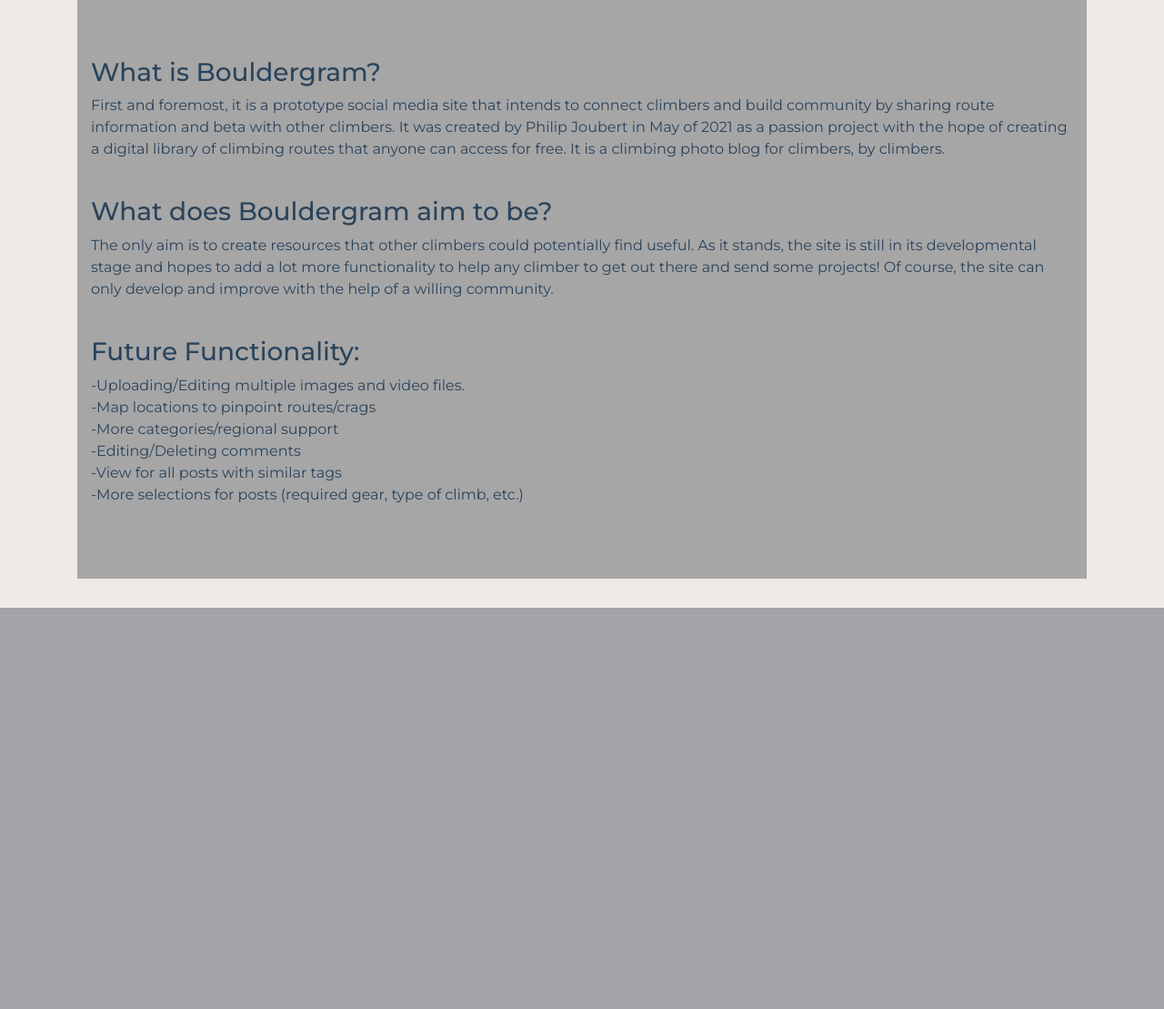
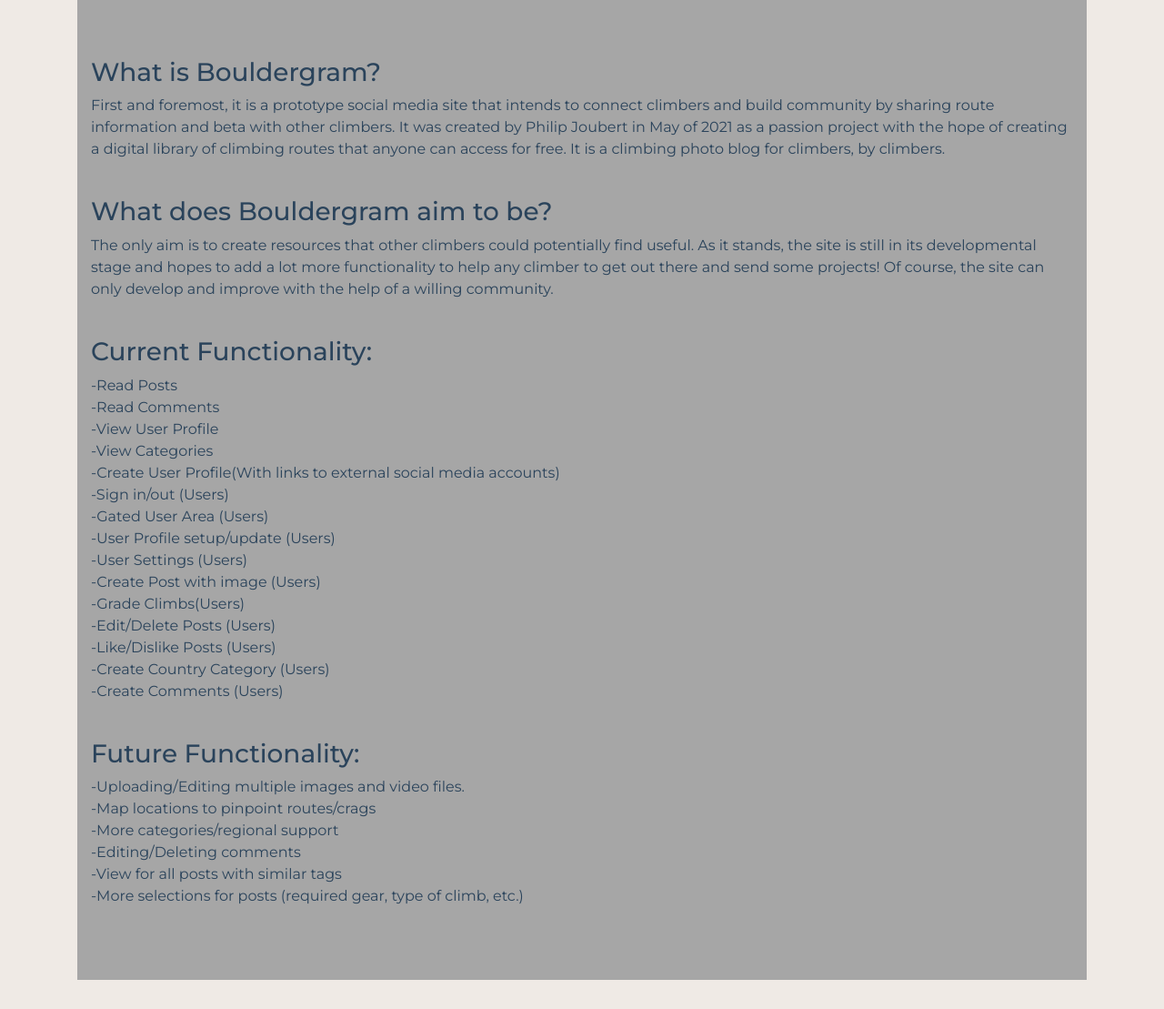
Before and after one commit to Mr-Fennie/Bouldergram, a Django app: page /about/ in a window 1280 px wide. Shown: the part 835-1944 px from the top of the page at 91% size. Before the commit the page ends 1503 px from the top, so only its background shows below. Run offline with Django 3.2, Linux system fonts and the light colour scheme; some libraries are stand-ins or nearby versions.

Commit message:
update ABOUT.html
Added a 'Current Functionality' section.

```diff
--- a/boulderblog/blog/templates/about.html
+++ b/boulderblog/blog/templates/about.html
@@ -43,6 +43,24 @@
                           As it stands, the site is still in its developmental stage and hopes to add a lot more
                           functionality to help any climber to get out there and send some projects! Of course,
                           the site can only develop and improve with the help of a willing community.</p>
+          <br>    <h3 class="display-5">Current Functionality:</h3>
+               <p>-Read Posts
+                  <br>-Read Comments
+                  <br>-View User Profile
+                  <br>-View Categories
+                  <br>-Create User Profile(With links to external social media accounts)
+                  <br>-Sign in/out (Users)
+                  <br>-Gated User Area (Users)
+                  <br>-User Profile setup/update (Users)
+                  <br>-User Settings (Users)
+                  <br>-Create Post with image (Users)
+                  <br>-Grade Climbs(Users)
+                  <br>-Edit/Delete Posts (Users)
+                  <br>-Like/Dislike Posts (Users)
+                  <br>-Create Country Category (Users)
+                  <br>-Create Comments (Users)
+                </p>
+
           <br>    <h3 class="display-5">Future Functionality:</h3>
           <p>-Uploading/Editing multiple images and video files.
             <br>-Map locations to pinpoint routes/crags
```
